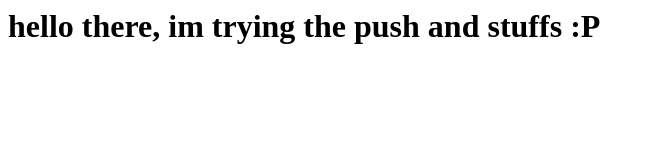
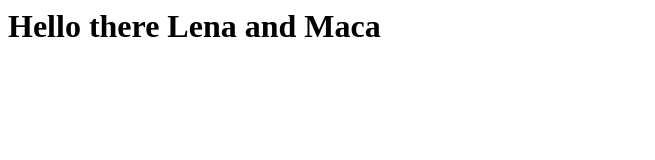
Before and after one commit to binaytimi1995/WCProject, a plain HTML site: page index.html in a window 1280 px wide. Shown: the whole page, without its empty margins (0-655 px from the left). Drawn offline with Linux system fonts and the light colour scheme.

Commit message:
my first commitment

```diff
--- a/index.html
+++ b/index.html
@@ -1,3 +1,3 @@
 <html>
-	<h1> hello there, im trying the push and stuffs :P </h1>
+<h1>Hello there Lena and Maca</h1>
 </html>
```
